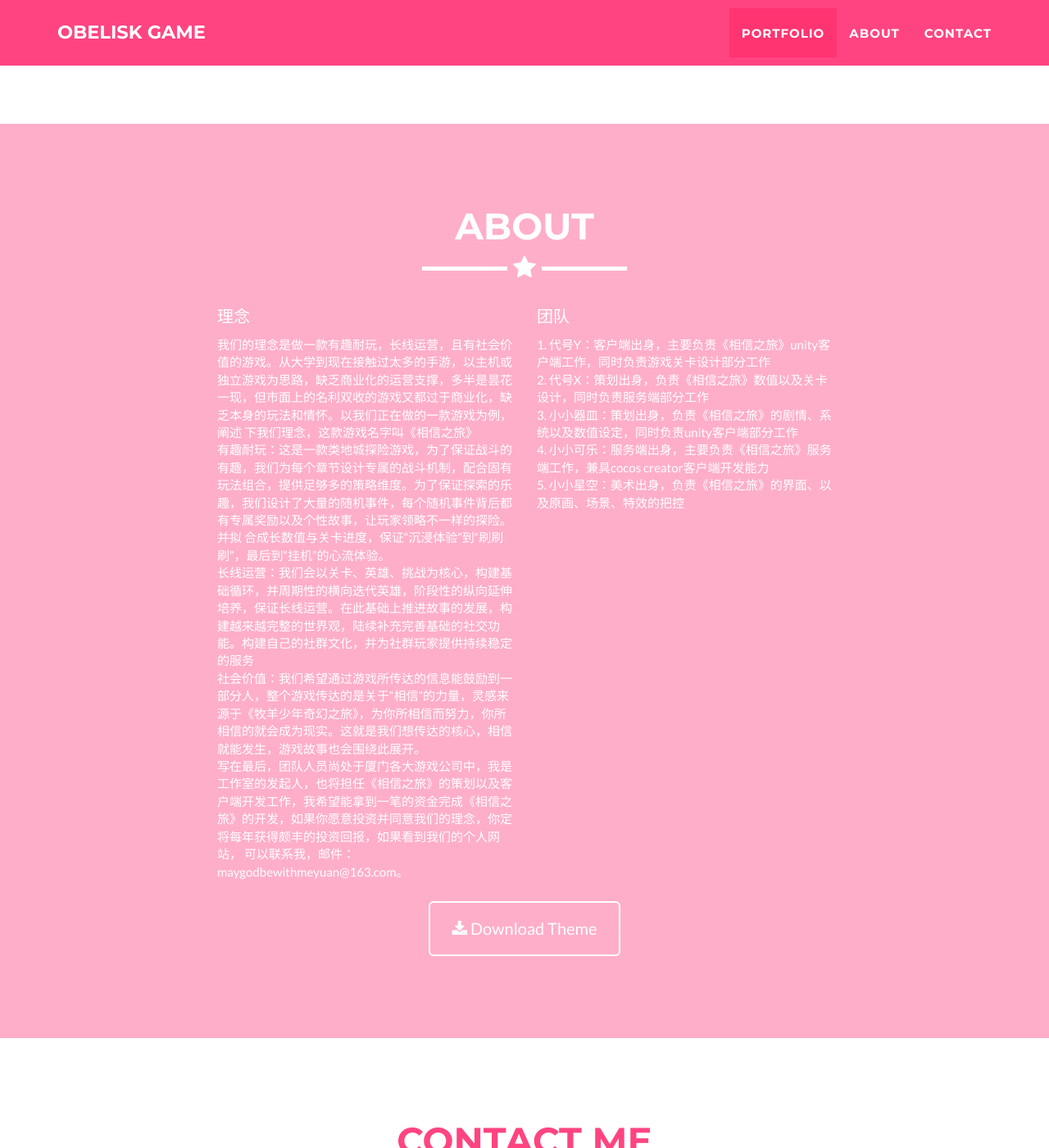
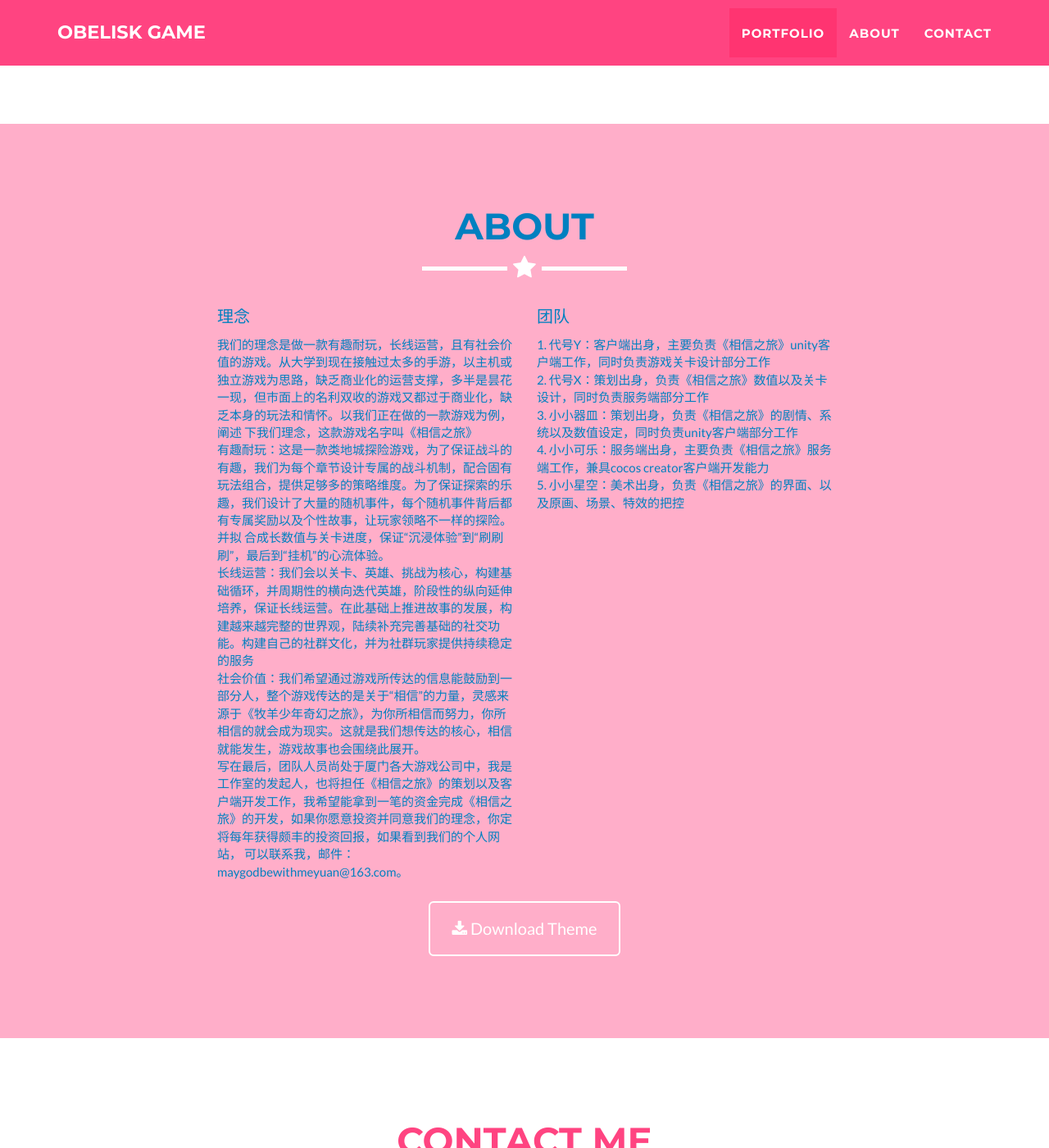
Before and after one commit to ObeliskGame/ObeliskGame, a Jekyll site: the page built from index.html, in a window 1280 px wide and 1400 px high, scrolled down 1545 px. Shown: the whole window at 82% size. Built offline with Jekyll 4.4.1, drawn with Linux system fonts in a browser that asks for light colours.

Commit message:
TextColor
TextColor

```diff
--- a/_includes/css/main.css
+++ b/_includes/css/main.css
@@ -181,7 +181,7 @@ section h2 {
 }
 
 section.success {
-    color: #fff;
+    color: #0080c0;
     background: #{{ site.color.primary }};
 }
 
```
